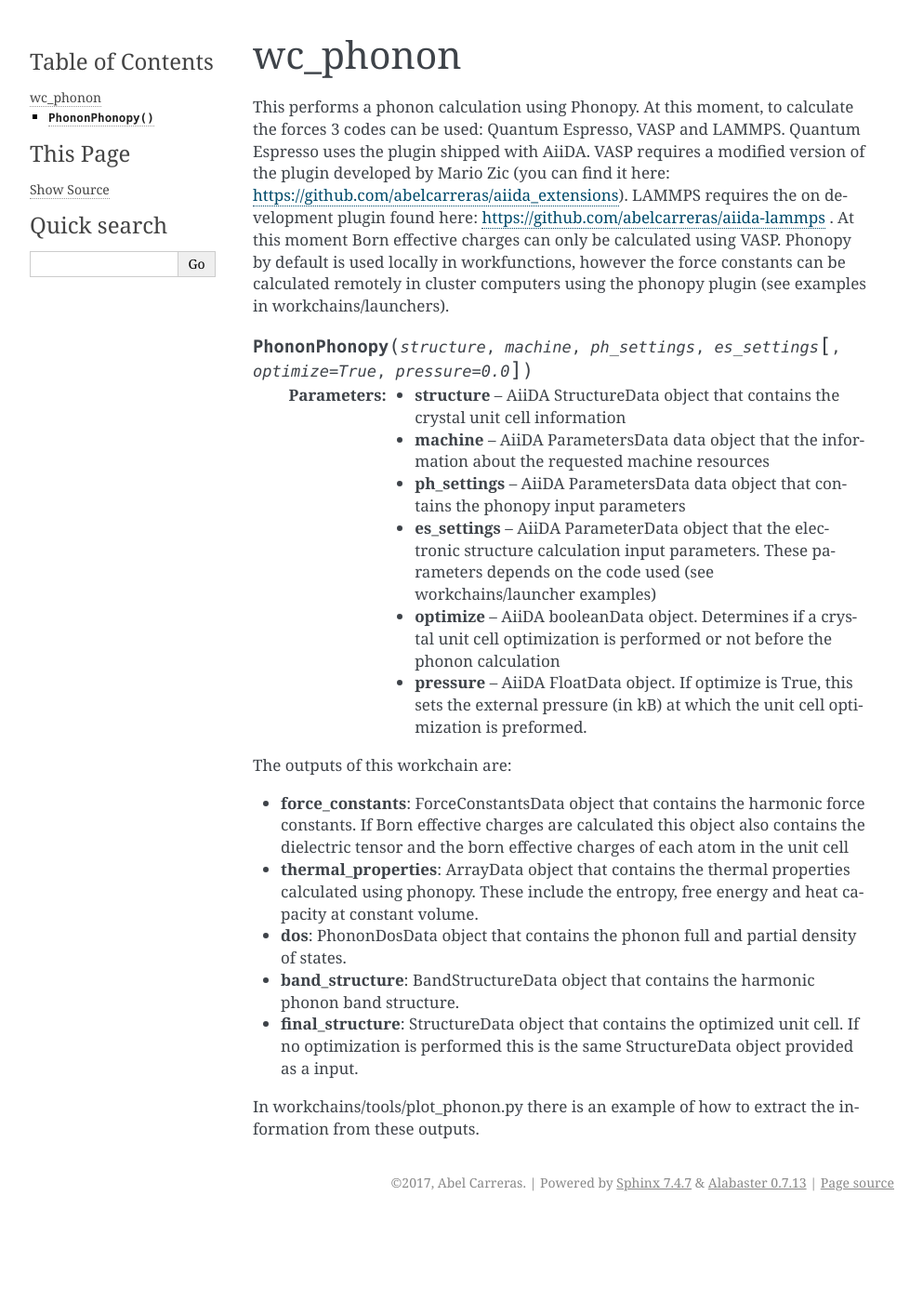
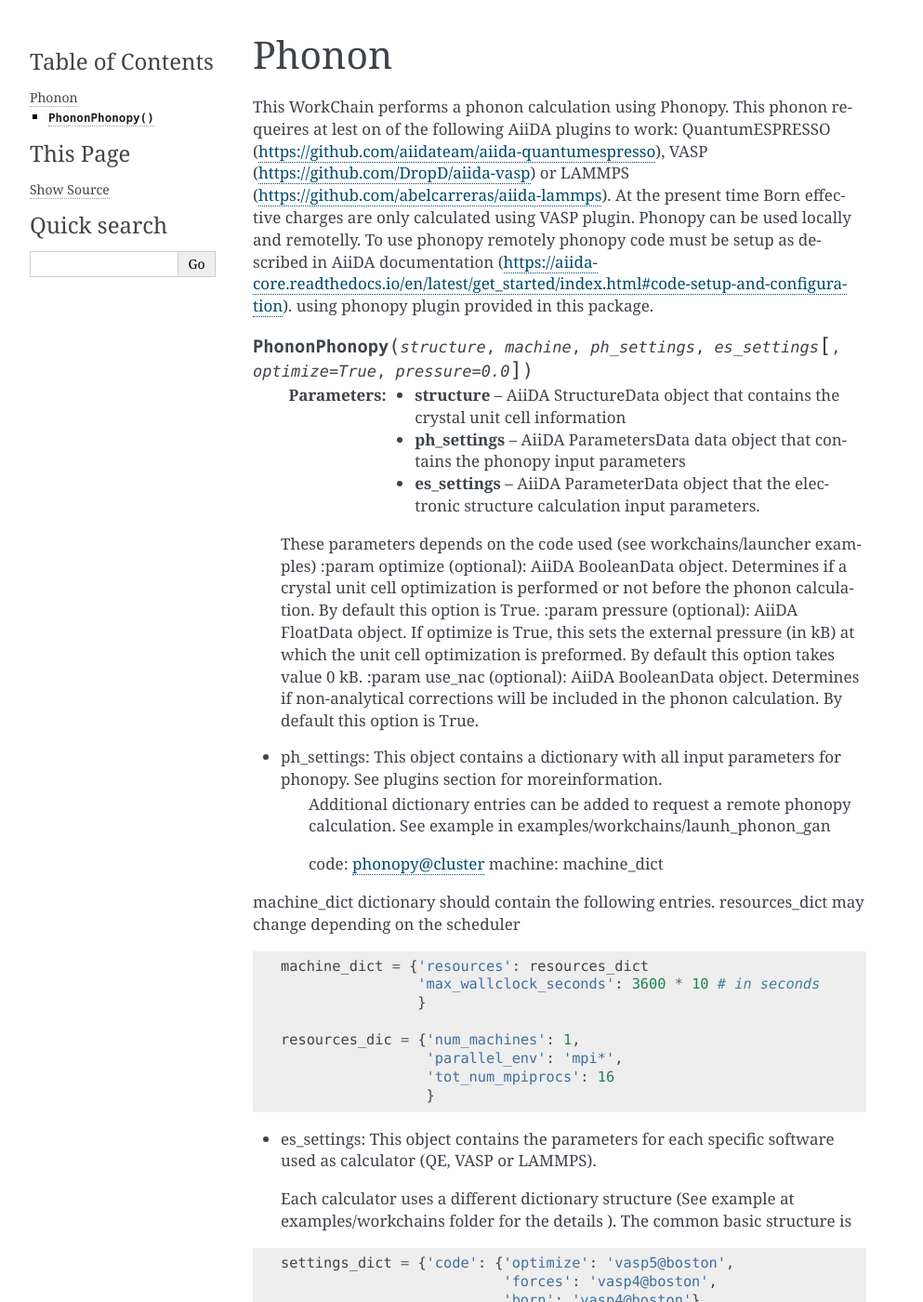
Before and after one commit to aiida-phonopy/aiida-phonopy, a Sphinx documentation site: the page built from docs/workchains/wc_phonon.rst, in a window 1280 px wide and 1400 px high. Shown: the whole window at 93% size, without its empty margins (148-1141 px from the left). Built offline with Sphinx 7.4.7, drawn with Linux system fonts in a browser that asks for light colours; some of the changed text lies outside the part shown.

Commit message:
Update documentation

```diff
--- a/docs/install.rst
+++ b/docs/install.rst
@@ -21,6 +21,7 @@ Additional optional requirements
 --------------------------------
 
 * aiida-vasp (to use VASP as a calculator)
+* aiida-quantumespresso (to use QuantumESPRESSO as a calculator)
 * aiida-lammps (to use LAMMPS as a calculator)
 
 Setup workchains
--- a/docs/workchains/wc_phonon.rst
+++ b/docs/workchains/wc_phonon.rst
@@ -1,26 +1,70 @@
+Phonon
+======
 
-wc_phonon
-=========
-
-This performs a phonon calculation using Phonopy. At this moment, to calculate the forces
-3 codes can be used: Quantum Espresso, VASP and LAMMPS. Quantum Espresso uses the plugin shipped with
-AiiDA. VASP requires a modified version of the plugin developed by Mario Zic (you can find it here:
-https://github.com/abelcarreras/aiida_extensions). LAMMPS requires the on development plugin found here:
-https://github.com/abelcarreras/aiida-lammps . At this moment Born effective charges can only be calculated
-using VASP. Phonopy by default is used locally in workfunctions, however the force constants can be calculated
-remotely in cluster computers using the phonopy plugin (see examples in workchains/launchers).
+This WorkChain performs a phonon calculation using Phonopy. This phonon requeires at lest on of the following
+AiiDA plugins to work: QuantumESPRESSO (https://github.com/aiidateam/aiida-quantumespresso),
+VASP (https://github.com/DropD/aiida-vasp) or LAMMPS (https://github.com/abelcarreras/aiida-lammps).
+At the present time Born effective charges are only calculated using VASP plugin.
+Phonopy can be used locally and remotelly. To use phonopy remotely phonopy code must be setup as described
+in AiiDA documentation (https://aiida-core.readthedocs.io/en/latest/get_started/index.html#code-setup-and-configuration).
+using phonopy plugin provided in this package.
 
 .. function:: PhononPhonopy(structure, machine, ph_settings, es_settings [, optimize=True, pressure=0.0])
 
    :param structure: AiiDA StructureData object that contains the crystal unit cell information
-   :param machine: AiiDA ParametersData data object that the information about the requested machine resources
    :param ph_settings: AiiDA ParametersData data  object that contains the phonopy input parameters
-   :param es_settings: AiiDA ParameterData object that the electronic structure calculation input parameters. These parameters depends on the code used (see workchains/launcher examples)
-   :param optimize: AiiDA booleanData object. Determines if a crystal unit cell optimization is performed or not before the phonon calculation
-   :param pressure: AiiDA FloatData object. If optimize is True, this sets the external pressure (in kB) at which the unit cell optimization is preformed.
+   :param es_settings: AiiDA ParameterData object that the electronic structure calculation input parameters.
+   These parameters depends on the code used (see workchains/launcher examples)
+   :param optimize (optional): AiiDA BooleanData object. Determines if a crystal unit cell optimization is performed or not
+   before the phonon calculation. By default this option is True.
+   :param pressure (optional): AiiDA FloatData object. If optimize is True, this sets the external pressure (in kB) at which
+   the unit cell optimization is preformed. By default this option takes value 0 kB.
+   :param use_nac (optional): AiiDA BooleanData object. Determines if non-analytical corrections will be included in the phonon
+   calculation. By default this option is True.
+
+- ph_settings: This object contains a dictionary with all input parameters for phonopy. See plugins section for moreinformation.
+    Additional dictionary entries can be added to request a remote phonopy calculation. See example in examples/workchains/launh_phonon_gan ::
+
+    code: phonopy@cluster
+    machine: machine_dict
+
+machine_dict dictionary should contain the following entries. resources_dict may change depending on the scheduler ::
+
+    machine_dict = {'resources': resources_dict
+                    'max_wallclock_seconds': 3600 * 10 # in seconds
+                    }
+
+    resources_dic = {'num_machines': 1,
+                     'parallel_env': 'mpi*',
+                     'tot_num_mpiprocs': 16
+                     }
+
+- es_settings: This object contains the parameters for each specific software used as calculator (QE, VASP or LAMMPS).
+ Each calculator uses a different dictionary structure (See example at examples/workchains folder for the details ).
+ The common basic structure is
+::
+
+    settings_dict = {'code': {'optimize': 'vasp5@boston',
+                              'forces': 'vasp4@boston',
+                              'born': 'vasp4@boston'},
+
+                     'parameters': parameters, # this depends on calculator (see examples)
+                     'machine': machine_dict, # same dictionary defined above
+                     ...
+                     }
+
+    es_settings = ParameterData(dict=settings_dict)
+
+If the code used in all calculations types (optimize, forces and born) is the same, the dictionary can be written as ::
+
+    settings_dict = {'code': vasp@boston',
+                     'parameters': parameters,
+                     'machine': machine_dict,
+                     ...
+                     }
 
 
-The outputs of this workchain are:
+The results outputs of this workchain are:
 
 * **force_constants**: ForceConstantsData object that contains the harmonic force constants. If Born effective charges are calculated this object also contains the dielectric tensor and the born effective charges of each atom in the unit cell
 * **thermal_properties**: ArrayData object that contains the thermal properties calculated using phonopy. These include the entropy, free energy and heat capacity at constant volume.
@@ -28,4 +72,5 @@ The outputs of this workchain are:
 * **band_structure**: BandStructureData object that contains the harmonic phonon band structure.
 * **final_structure**: StructureData object that contains the optimized unit cell. If no optimization is performed this is the same StructureData object provided as a input.
 
-In workchains/tools/plot_phonon.py there is an example of how to extract the information from these outputs.
+Each one of this objects have its own methods for extracting the infomation. Check the individual object documentation
+for more details. workchains/tools/plot_phonon.py contains a complete example script showing how to extract the information from these outputs.
```
Also changed, not shown: docs/plugins/phonopy.rst (+3 -4 lines), docs/workchains/wc_gruneisen.rst (+16 -16 lines), 2 other files.
